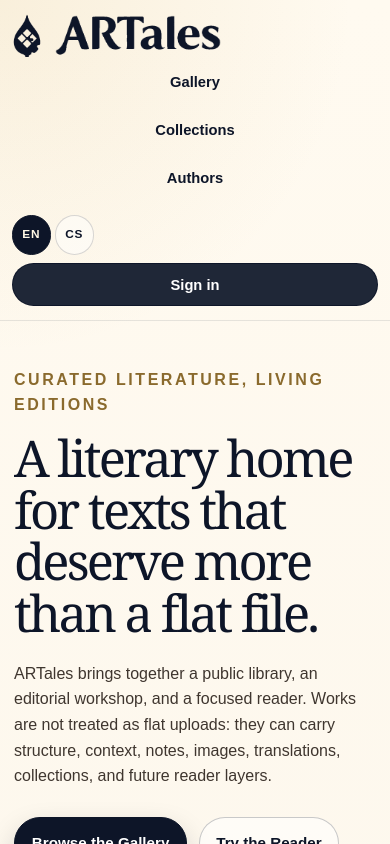
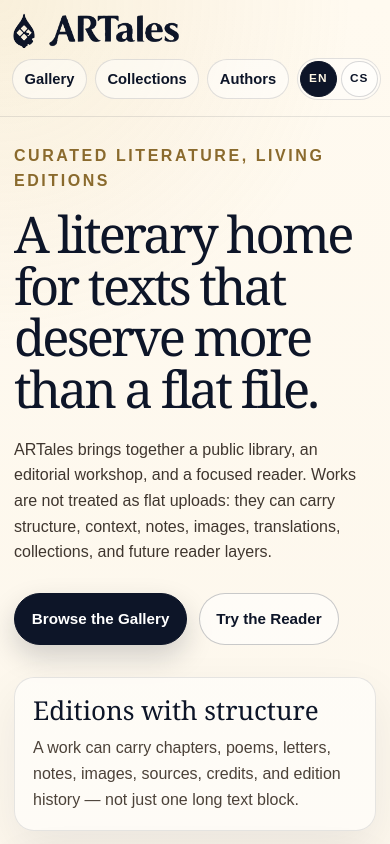
Before and after one commit to ARTalesAdmin/ARTales, a Next.js app: page / in a window 390 px wide. Shown: the top 844 px of the page. Built offline with nearby package versions, Linux system fonts and the light colour scheme; no server answers.

Commit message:
added PWA and mobile polish of header and layout

```diff
--- a/app/globals.css
+++ b/app/globals.css
@@ -2655,3 +2655,169 @@ body {
     border-radius: 18px;
   }
 }
+
+/* v0.10.8g — public mobile navigation and home ordering polish */
+.artales-public-header .artales-brand-link {
+  flex: 0 0 auto;
+}
+
+.artales-public-header .artales-brand {
+  min-width: 0;
+}
+
+.artales-public-header__nav {
+  justify-content: flex-end;
+}
+
+.artales-public-header__nav .artales-locale-switcher {
+  flex: 0 0 auto;
+}
+
+.artales-home-brand-panel {
+  min-width: 0;
+}
+
+@media (max-width: 860px) {
+  .artales-public-header {
+    align-items: center;
+    display: grid;
+    grid-template-columns: 1fr;
+    gap: 10px;
+    padding-bottom: 10px;
+  }
+
+  .artales-public-header .artales-brand-link,
+  .artales-public-header .artales-brand {
+    max-width: 100%;
+    width: auto;
+  }
+
+  .artales-public-header__nav {
+    display: flex;
+    flex-wrap: nowrap;
+    gap: 8px;
+    justify-content: flex-start;
+    margin-inline: -4px;
+    overflow-x: auto;
+    padding: 2px 4px 8px;
+    scrollbar-width: none;
+    -webkit-overflow-scrolling: touch;
+    width: calc(100% + 8px);
+  }
+
+  .artales-public-header__nav::-webkit-scrollbar {
+    display: none;
+  }
+
+  .artales-public-header__nav .artales-public-link,
+  .artales-public-header__nav a,
+  .artales-public-header__nav button {
+    align-items: center;
+    display: inline-flex;
+    flex: 0 0 auto;
+    justify-content: center;
+    min-height: 38px;
+    text-align: center;
+    white-space: nowrap;
+  }
+
+  .artales-public-header__nav .artales-locale-switcher {
+    flex: 0 0 auto;
+  }
+
+  .artales-home-hero {
+    grid-template-columns: 1fr !important;
+  }
+
+  .artales-home-brand-panel {
+    margin-inline: auto;
+    max-width: 520px;
+    width: 100%;
+  }
+}
+
+@media (max-width: 640px) {
+  .artales-public-header {
+    gap: 8px;
+    padding-bottom: 8px;
+  }
+
+  .artales-public-header .artales-brand__mark {
+    width: 24px;
+  }
+
+  .artales-public-header .artales-brand__wordmark {
+    max-width: 136px;
+  }
+
+  .artales-public-header__nav {
+    grid-template-columns: none;
+  }
+
+  .artales-public-header__nav .artales-public-link,
+  .artales-public-header__nav a,
+  .artales-public-header__nav button {
+    min-height: 36px;
+  }
+
+  .artales-public-link {
+    border: 1px solid rgba(13, 21, 40, 0.12);
+    border-radius: 999px;
+    background: rgba(255, 255, 255, 0.48);
+    padding: 0.5rem 0.72rem;
+  }
+
+  .artales-public-link--primary {
+    background: rgba(13, 21, 40, 0.92);
+    border-color: rgba(13, 21, 40, 0.92);
+    color: #fff;
+  }
+
+  .artales-locale-switcher {
+    background: rgba(255, 255, 255, 0.42);
+    border: 1px solid rgba(13, 21, 40, 0.12);
+    border-radius: 999px;
+    padding: 2px;
+  }
+
+  .artales-locale-switcher__button {
+    min-height: 32px;
+    padding: 0.34rem 0.52rem;
+  }
+
+  .artales-home-main {
+    padding-top: 26px !important;
+  }
+
+  .artales-home-hero {
+    gap: 20px !important;
+    margin-bottom: 32px !important;
+  }
+
+  .artales-home-brand-panel {
+    display: none;
+  }
+
+  .artales-home-feature-grid {
+    gap: 14px !important;
+    grid-template-columns: 1fr !important;
+    margin-bottom: 36px !important;
+  }
+
+  .artales-home-feature-card {
+    border-radius: 20px !important;
+    padding: 18px !important;
+  }
+
+  .artales-home-footnote {
+    display: block !important;
+    padding-top: 18px !important;
+  }
+}
+
+@media (max-width: 420px) {
+  .artales-public-header__nav {
+    display: flex;
+    grid-template-columns: none;
+  }
+}
--- a/app/page.tsx
+++ b/app/page.tsx
@@ -82,6 +82,7 @@ export default async function Home() {
           </div>
 
           <aside
+            className="artales-home-brand-panel"
             style={{
               background:
                 "linear-gradient(180deg, rgba(255,255,255,0.62), rgba(255,255,255,0.34))",
@@ -107,6 +108,7 @@ export default async function Home() {
         </section>
 
         <section
+          className="artales-home-feature-grid"
           style={{
             display: "grid",
             gap: "18px",
@@ -130,6 +132,7 @@ export default async function Home() {
           ].map((item) => (
             <article
               key={item.title}
+              className="artales-home-feature-card"
               style={{
                 background: "rgba(255, 255, 255, 0.52)",
                 border: "1px solid rgba(13, 21, 40, 0.1)",
@@ -154,6 +157,7 @@ export default async function Home() {
         </section>
 
         <section
+          className="artales-home-footnote"
           style={{
             borderTop: "1px solid rgba(13, 21, 40, 0.14)",
             display: "flex",
--- a/components/public/PublicHeader.tsx
+++ b/components/public/PublicHeader.tsx
@@ -32,7 +32,7 @@ export default async function PublicHeader({ active }: PublicHeaderProps) {
     <>
     <PageViewTracker />
     <header className="artales-public-header">
-      <ArtalesBrand variant="dark" size="md" showMark />
+      <ArtalesBrand href="/" variant="dark" size="md" showMark />
       <nav
         className="artales-public-header__nav"
         aria-label="Public navigation"
```
